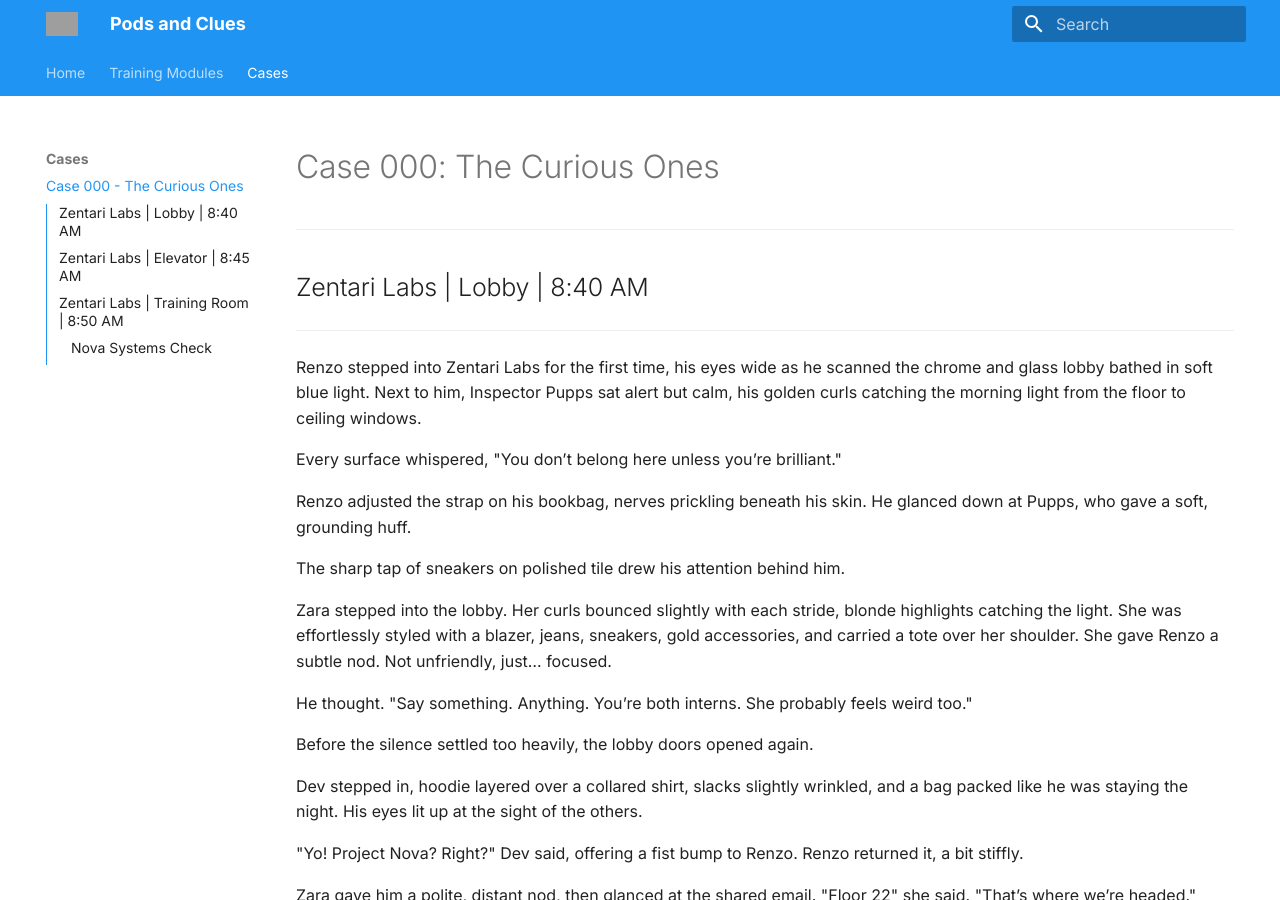
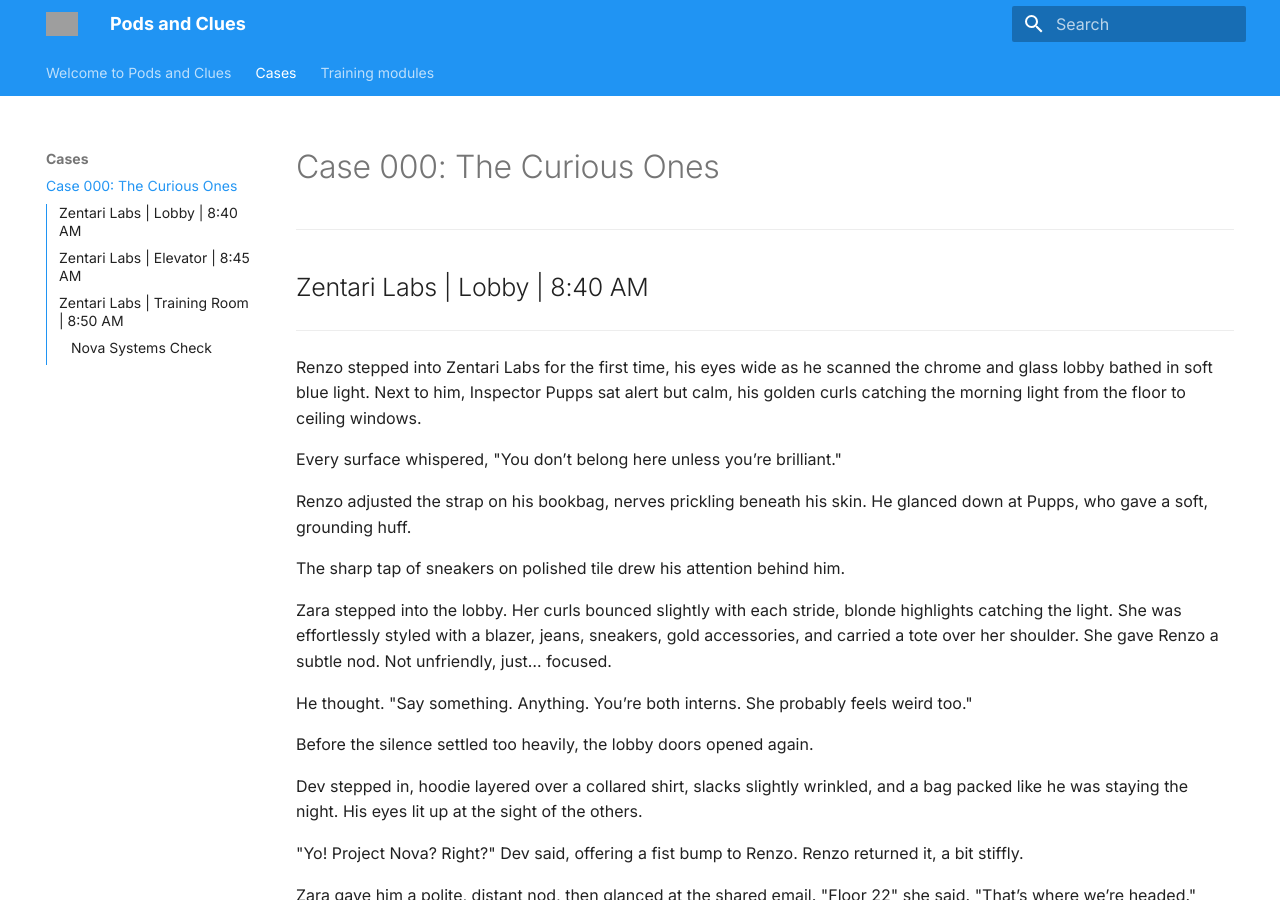
Before and after one commit to zentarilabs/pods-and-clues, an MkDocs documentation site: the page built from docs/cases/case-000.md, in a window 1280 px wide and 900 px high. Built offline with MkDocs 1.6.1 and Material for MkDocs 9.7.7, drawn with Linux system fonts in a browser that asks for light colours; nearby versions of some CDN libraries; some of the changed lines change nothing that is shown; grey boxes are pictures that could not be loaded.

Commit message:
No nav in mkdocs.yml

```diff
--- a/mkdocs.yml
+++ b/mkdocs.yml
@@ -21,12 +21,6 @@ theme:
   font:
     text: Inter
     code: JetBrains Mono
-
-nav:
-  - Home: index.md
-  - Training Modules: training-modules/
-  - Cases:
-    - Case 000 - The Curious Ones: cases/case-000.md
 
 extra_javascript:
   - https://cdn.jsdelivr.net/npm/typeit@8.7.1/dist/index.umd.min.js
```
